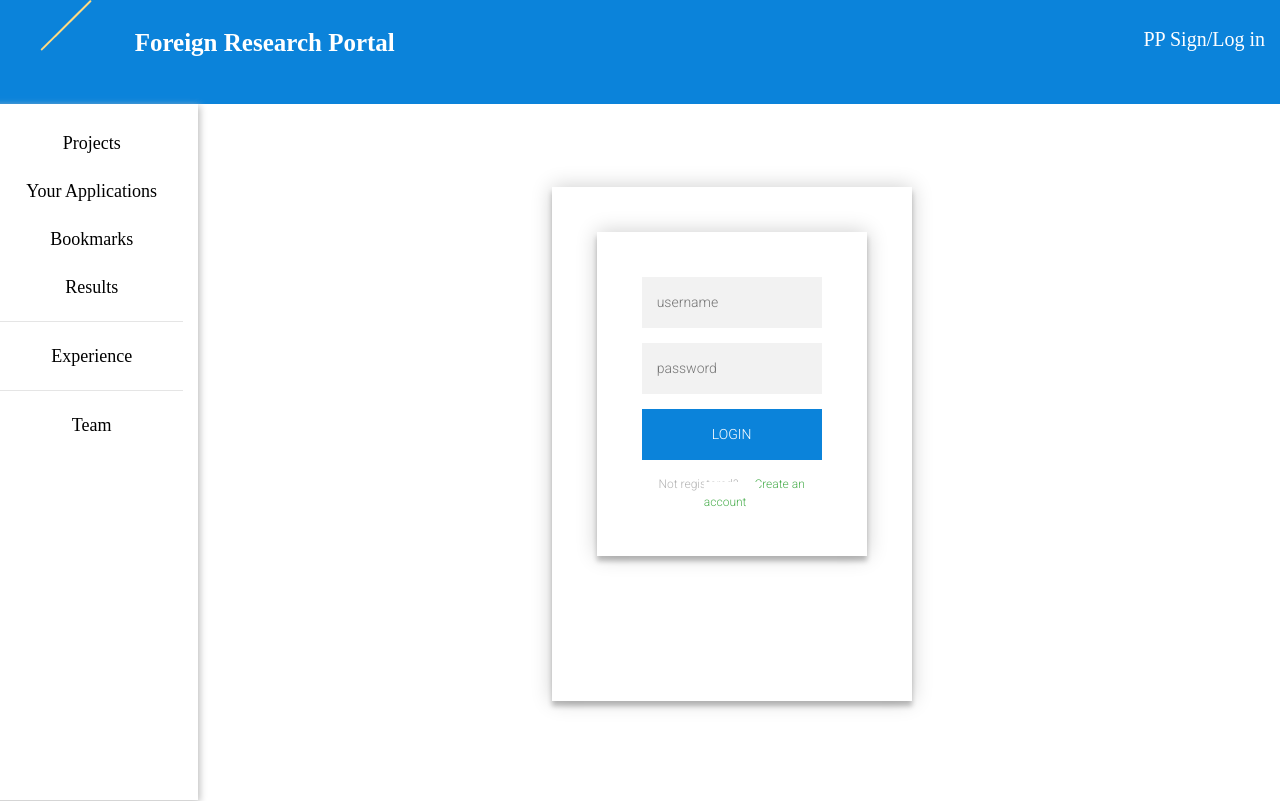
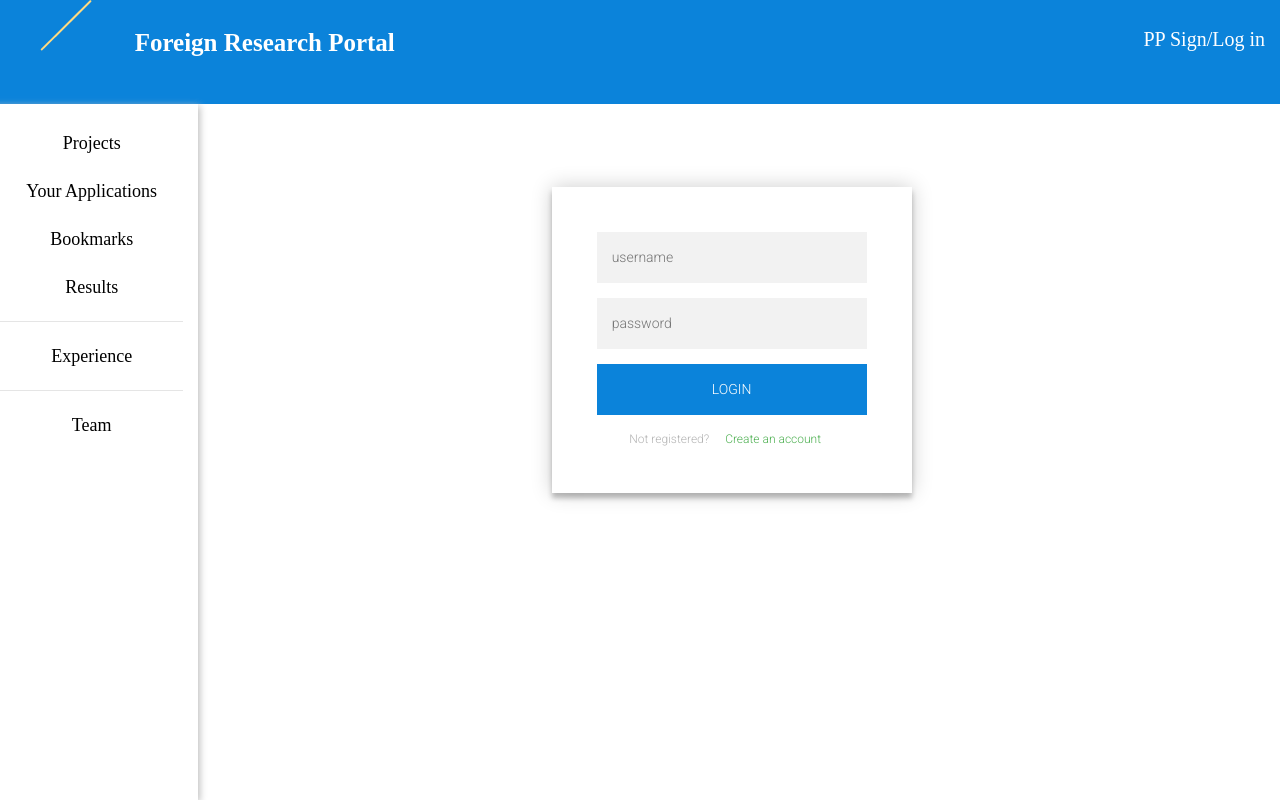
Before and after one commit to nodaddy/Foreign-Research-Portal-IIT-Roorkee, a React (Create React App) app: page / in a window 1280 px wide. Built offline with nearby package versions, Linux system fonts and the light colour scheme; the HTML template or start-up script is replaced by a standard one.

Commit message:
Update Register.css

```diff
--- a/src/componenets/Register.css
+++ b/src/componenets/Register.css
@@ -1,6 +1,6 @@
 @import url(https://fonts.googleapis.com/css?family=Roboto:300);
 
-form {
+.phom {
     position: relative;
     z-index: 1;
     background:#FFFFFF;
@@ -10,7 +10,7 @@ form {
     text-align: center;
     box-shadow: 0 0 20px 0 rgba(0, 0, 0, 0.2), 0 5px 5px 0 rgba(0, 0, 0, 0.24);
   }
-form input {
+.phom input {
     font-family: "Roboto", sans-serif;
     outline: 0;
     background: #f2f2f2;
```
